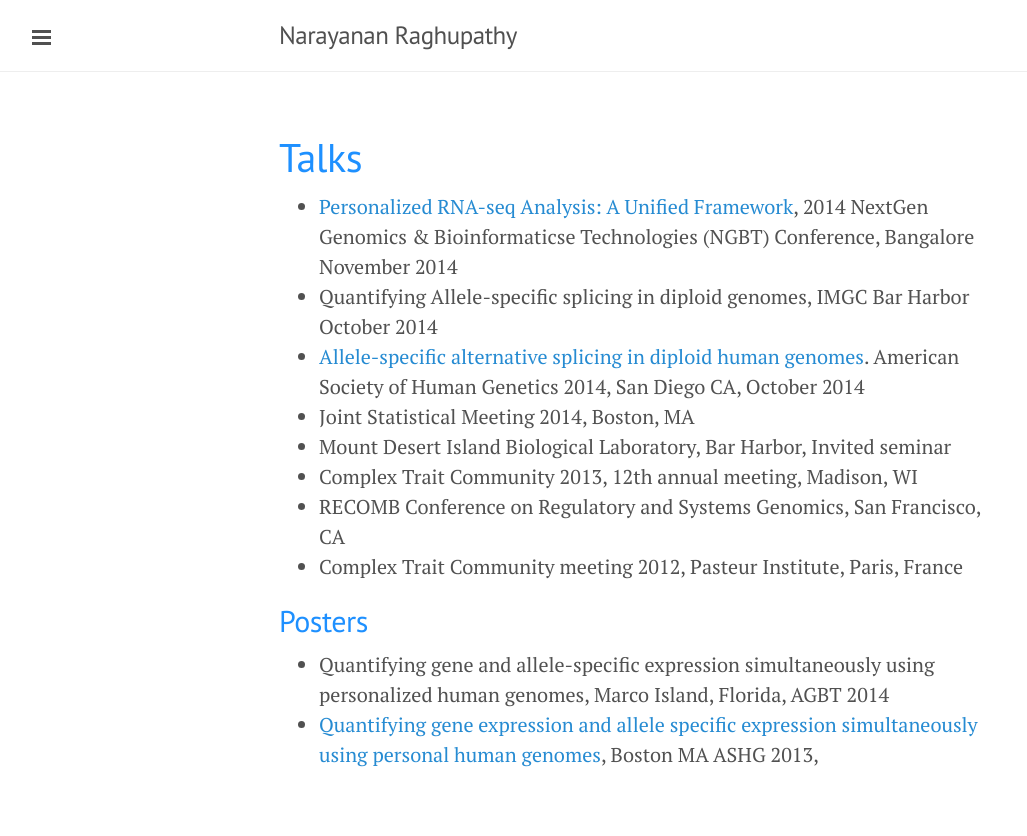
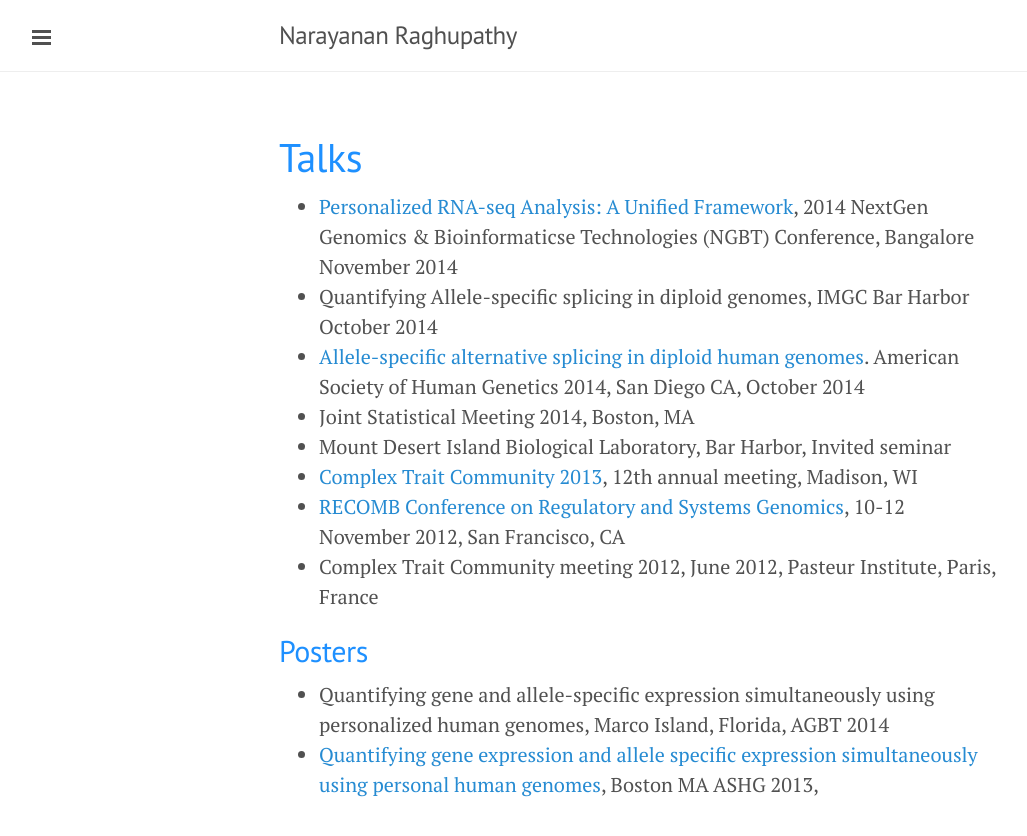
Before and after one commit to narayananr/narayananr.github.io, a Jekyll site: the page built from talks.md, in a window 1280 px wide. Shown: the top 836 px of the page, without its empty margins (1-1028 px from the left). Built offline with Jekyll 4.4.1, drawn with Linux system fonts in a browser that asks for light colours; Markdown is read by kramdown in place of the engine named in the settings.

Commit message:
changed talks

```diff
--- a/talks.md
+++ b/talks.md
@@ -7,9 +7,9 @@ title: <font color="DodgerBlue">Talks</font>
 * [Allele-specific alternative splicing in diploid human genomes](http://www.ashg.org/2014meeting/abstracts/fulltext/f140122188.htm). American Society of Human Genetics 2014, San Diego CA, October 2014
 * Joint Statistical Meeting 2014, Boston, MA
 * Mount Desert Island Biological Laboratory, Bar Harbor, Invited seminar
-* Complex Trait Community 2013, 12th annual meeting, Madison, WI
-* RECOMB Conference on Regulatory and Systems Genomics, San Francisco, CA
-* Complex Trait Community meeting 2012, Pasteur Institute, Paris, France
+* [Complex Trait Community 2013](http://rqtl.org/ctc2013/Abstracts/talk18.html), 12th annual meeting, Madison, WI
+* [RECOMB Conference on Regulatory and Systems Genomics](http://recomb-2012.c2b2.columbia.edu/index.php?q=node/22), 10-12 November 2012, San Francisco, CA
+* Complex Trait Community meeting 2012, June 2012, Pasteur Institute, Paris, France
 
 
 
```
